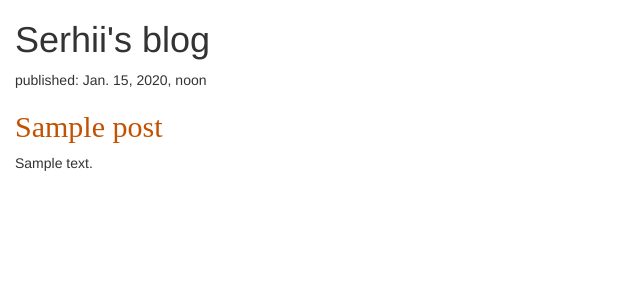
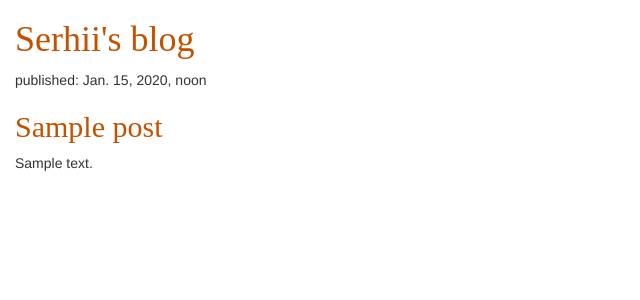
Before and after one commit to kosyachenko/my-second-blog, a Django app: template blog/templates/blog/post_list.html in a window 1280 px wide. Shown: the top 300 px of the page, without its empty margins (0-640 px from the left). Run offline with Django 3.2, Linux system fonts and the light colour scheme; the template is opened without the code that fills it: values that come from a table or form of the project are taken from there, others are empty; tables that the repository leaves empty hold one stand-in row (values such as "Sample post"); some libraries are stand-ins or nearby versions.

Commit message:
changed css

```diff
--- a/blog/static/css/blog.css
+++ b/blog/static/css/blog.css
@@ -2,7 +2,7 @@ body {
     padding-left: 15px;
 }
 
-h1 a, h2 a {
+h1, h2 a {
     color: #C25100;
     font-family: 'Lobster';
 
```
